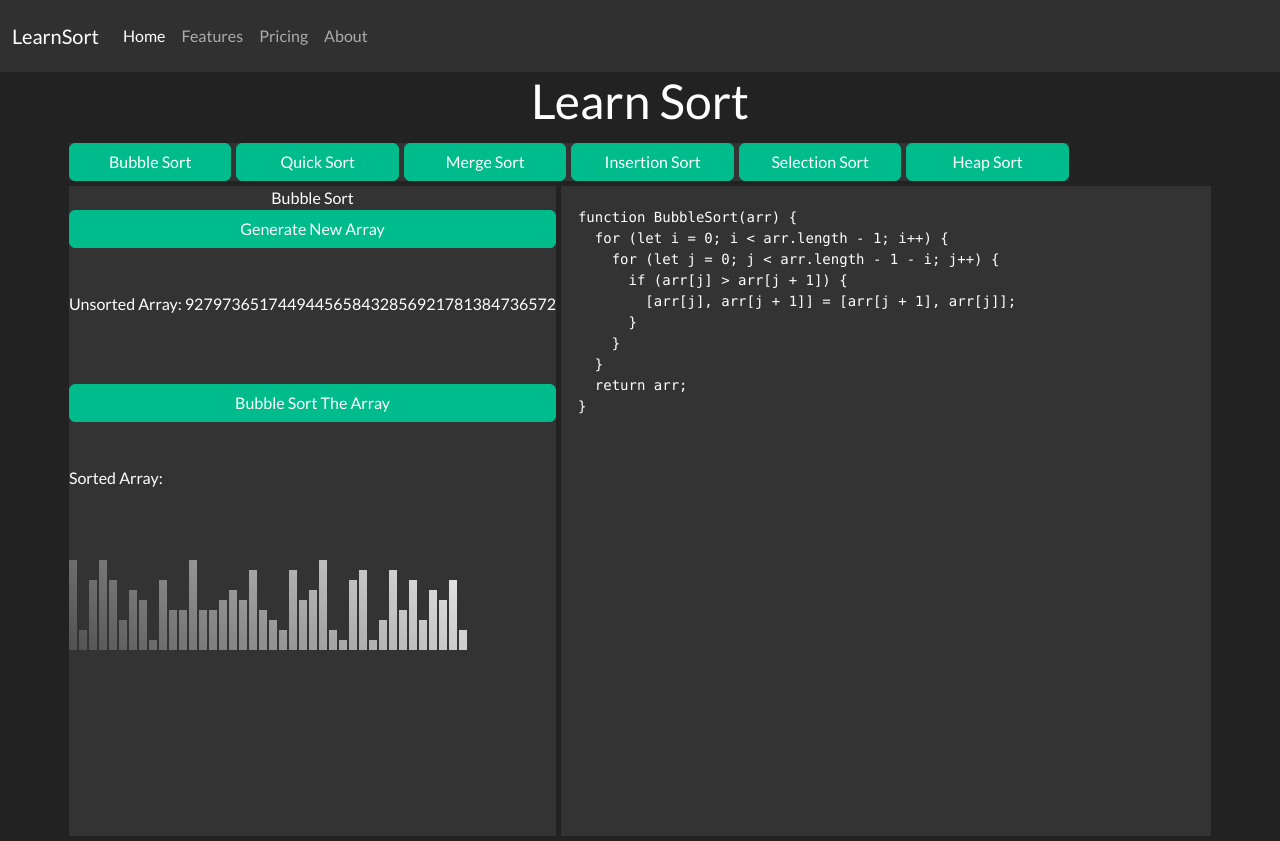
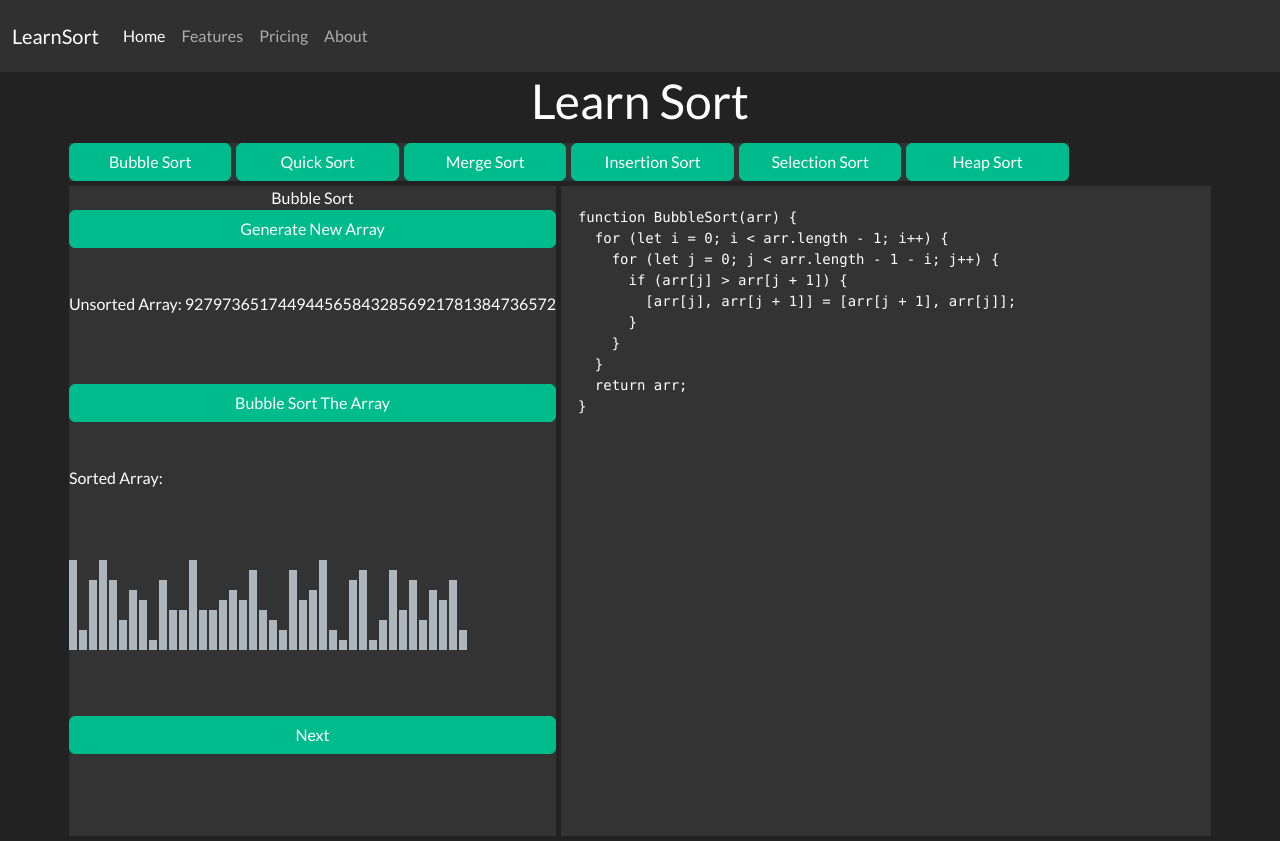
Before and after one commit to JTSkelton/learnsort, a React (Create React App) app: page / in a window 1280 px wide. Built offline with nearby package versions, Linux system fonts and the light colour scheme.

Commit message:
adding in step by step feature. CAn click through

```diff
--- a/src/components/Algos/BubbleSort.js
+++ b/src/components/Algos/BubbleSort.js
@@ -36,13 +36,23 @@ function BubbleSortDisplay() {
     );
   }
 
-  const drawSorted = (context) => {
+  let waitForPressResolve;
+  const btn = document.getElementById("next");
+  function waitForPress() {
+    return new Promise((resolve) => (waitForPressResolve = resolve));
+  }
+
+  function btnResolver() {
+    if (waitForPressResolve) waitForPressResolve();
+  }
+
+  const drawSorted = async (context) => {
     const arr = [...arrValues];
-    var grd = context.createLinearGradient(0, 400, 400, 0);
     const wait = (ms) => new Promise((resolve) => setTimeout(resolve, ms));
     const loop = async () => {
       for (let i = 0; i < arr.length - 1; i++) {
         for (let j = 0; j < arr.length - 1 - i; j++) {
+          btn.addEventListener("click", btnResolver);
           console.log(j);
           if (arr[j] >= arr[j + 1]) {
             context.clearRect(j * 10, 0, 8, 150);
@@ -61,10 +71,7 @@ function BubbleSortDisplay() {
             context.fillStyle = "#f39c12";
             context.fillRect(j * 10, 150 - 10 * arr[j], 8, 10 * arr[j]);
 
-            grd = context.createLinearGradient(0, 400, 400, 0);
-            grd.addColorStop(0, "black");
-            grd.addColorStop(1, "white");
-            context.fillStyle = grd;
+            context.fillStyle = "#adb5bd";
             context.fillRect(
               (j - 1) * 10,
               150 - 10 * arr[j - 1],
@@ -72,7 +79,7 @@ function BubbleSortDisplay() {
               10 * arr[j - 1]
             );
 
-            await wait(200);
+            await wait(25);
           } else if (arr[j] < arr[j + 1]) {
             context.fillStyle = "#00bc8c";
             context.fillRect(
@@ -82,10 +89,7 @@ function BubbleSortDisplay() {
               10 * arr[j + 1]
             );
 
-            grd = context.createLinearGradient(0, 400, 400, 0);
-            grd.addColorStop(0, "black");
-            grd.addColorStop(1, "white");
-            context.fillStyle = grd;
+            context.fillStyle = "#adb5bd";
             context.fillRect(
               (j - 1) * 10,
               150 - 10 * arr[j - 1],
@@ -93,18 +97,12 @@ function BubbleSortDisplay() {
               10 * arr[j - 1]
             );
 
-            grd = context.createLinearGradient(0, 400, 400, 0);
-            grd.addColorStop(0, "black");
-            grd.addColorStop(1, "white");
-            context.fillStyle = grd;
+            context.fillStyle = "#f39c12";
             context.fillRect(j * 10, 150 - 10 * arr[j], 8, 10 * arr[j]);
           }
           if (j === arr.length - 2 - i) {
             context.clearRect(j * 10, 0, 8, 150);
-            grd = context.createLinearGradient(0, 400, 400, 0);
-            grd.addColorStop(0, "black");
-            grd.addColorStop(1, "white");
-            context.fillStyle = grd;
+            context.fillStyle = "#adb5bd";
             context.fillRect(j * 10, 150 - 10 * arr[j], 8, 10 * arr[j]);
           }
           if (arr.length - 1 - i === 1) {
@@ -112,7 +110,9 @@ function BubbleSortDisplay() {
             context.fillStyle = "#00bc8c";
             context.fillRect(j * 10, 150 - 10 * arr[j], 8, 10 * arr[j]);
           }
+          await waitForPress();
         }
+        btn.removeEventListener("click", btnResolver);
       }
     };
     loop();
@@ -139,6 +139,9 @@ function BubbleSortDisplay() {
         <br></br>
         <span>Sorted Array: {sortedArrValues}</span>
         <span>{canvas}</span>
+        <button id="next" type="button" className="btn btn-success">
+          Next
+        </button>
       </div>
     </div>
   );
--- a/src/components/Algos/DrawArray.js
+++ b/src/components/Algos/DrawArray.js
@@ -1,11 +1,7 @@
 const Draw = (context, array) => {
   context.clearRect(0, 0, 400, 150);
   for (var i = 0; i < array.length; i++) {
-    var grd = context.createLinearGradient(0, 400, 400, 0);
-    grd.addColorStop(0, "black");
-    grd.addColorStop(1, "white");
-    context.fillStyle = grd;
-    context.strokeStyle = "#000000";
+    context.fillStyle = "#adb5bd";
     context.fillRect(i * 10, 150 - 10 * array[i], 8, 10 * array[i]);
   }
 };
```
